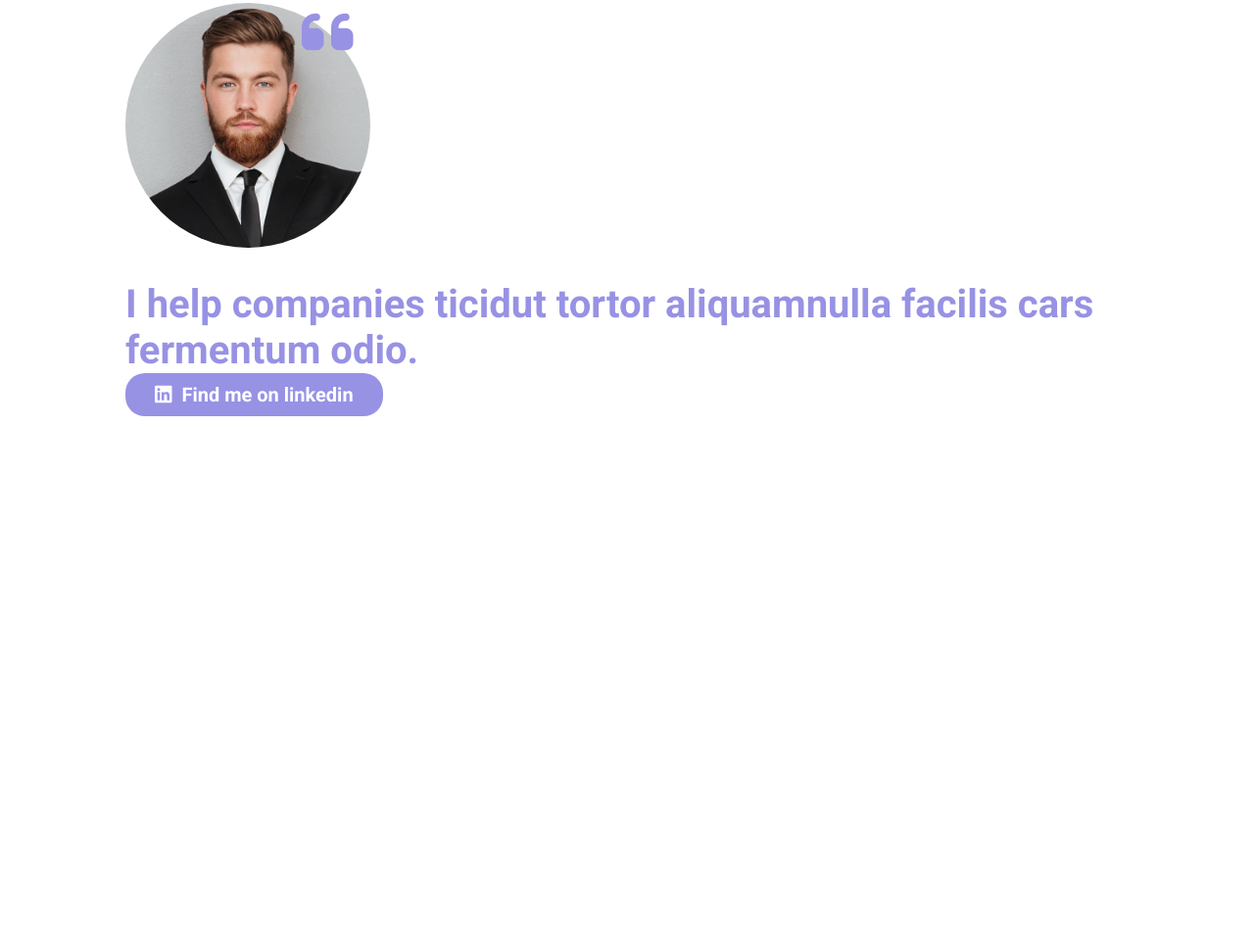
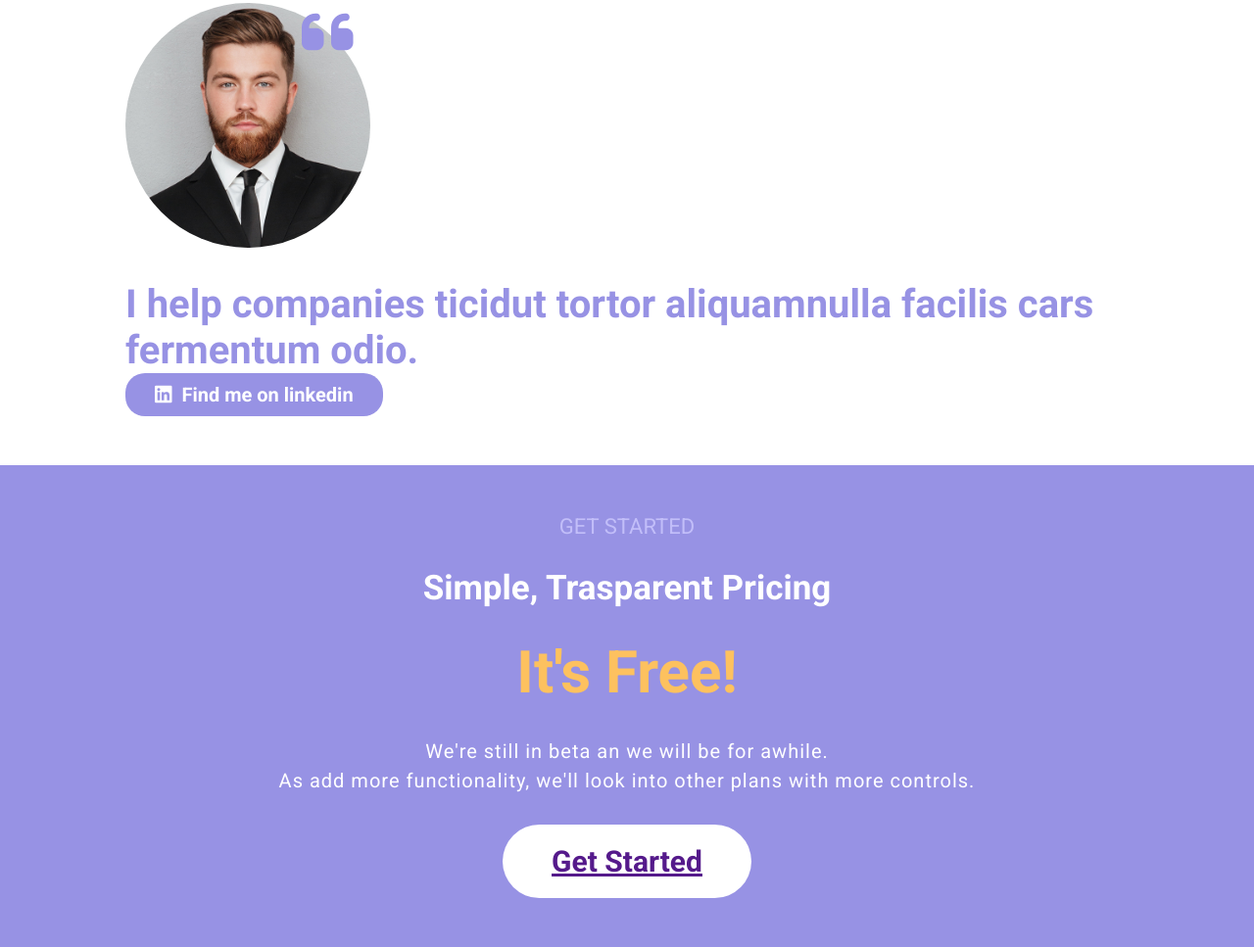
Before and after one commit to LorenzoMegna24/htmlcss-responsive-layout, a plain HTML site: page index.html in a window 1280 px wide. Shown: the part 11015-11982 px from the top of the page at 98% size. Before the commit the page ends 11490 px from the top, so only its background shows below. Drawn offline with Linux system fonts and the light colour scheme.

Commit message:
Section 5 completata

```diff
--- a/assets/css/style.css
+++ b/assets/css/style.css
@@ -233,3 +233,37 @@ nav{
 .box-img-aboutus .btn-purple i{
   margin-right: 5px;
 }
+
+
+/* section 5 */
+.section-5{
+  background-color: rgb(151,146,228);
+  text-align: center;
+  padding: 50px 0;
+}
+.section-5-container > span{
+  display: block;
+  color: rgb(194, 190, 249);
+  font-size: 22px;
+}
+.section-5 h3{
+  color: white;
+  font-size: 35px;
+}
+.section-5 h2{
+  color: rgb(253,193,95);
+  font-size: 60px;
+}
+.section-5 p{
+  line-height: 1.5;
+  color: rgb(255, 255, 255);
+}
+.btn-white{
+  display: inline-block;
+  padding: 20px 50px;
+  font-size: 30px;
+  background-color: white;
+  color: rgb(194, 190, 249);
+  font-weight: 700;
+  border-radius: 50px;
+}
--- a/index.html
+++ b/index.html
@@ -275,6 +275,26 @@
         </div>
       </div>
     </section>
+    <!-- section 5 -->
+    <section class="section-5">
+      <div class="col-80 section-5-container">
+        <span class="mb-30">GET STARTED</span>
+        <h3 class="mb-30">
+          Simple, Trasparent Pricing
+        </h3>
+        <h2 class="mb-30">
+          It's Free!
+        </h2>
+        <p class="mb-30">
+          We're still in beta an we will be for awhile.<br>As add more functionality, we'll look into other plans with more controls.
+        </p>
+        <div>
+          <div class="btn-white">
+            <a href=""><span>Get Started</span></a>
+          </div>
+        </div>
+      </div>
+    </section>
   </main>
 </body>
 </html>
```
